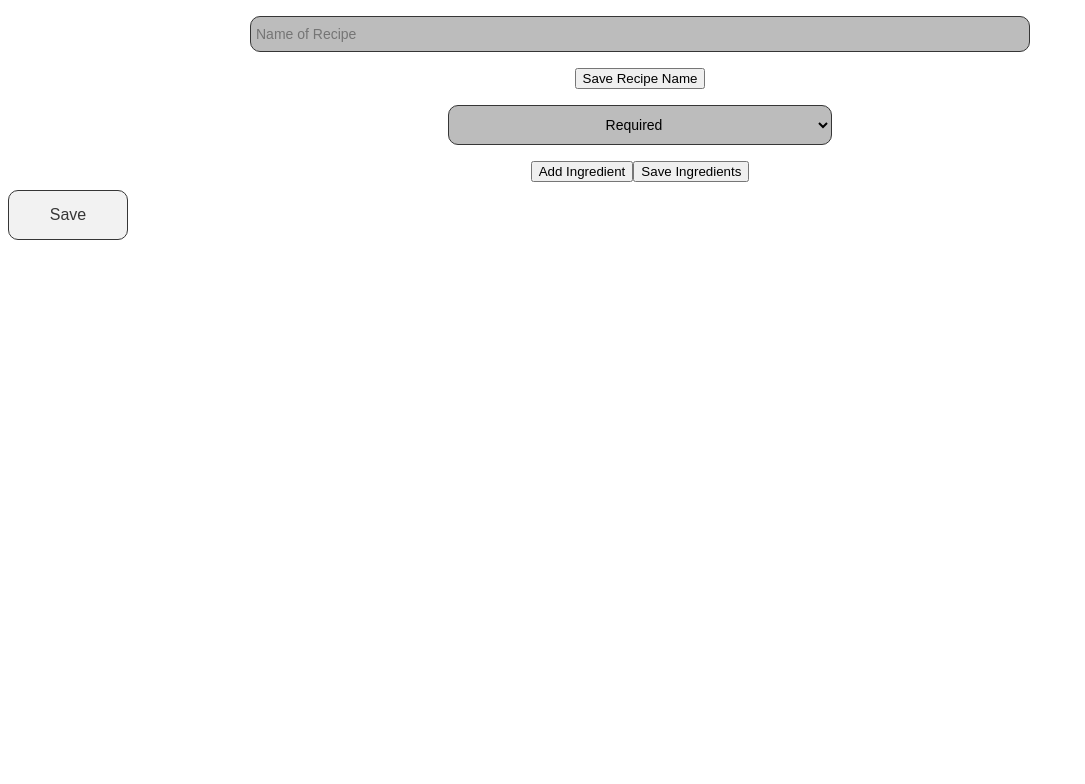
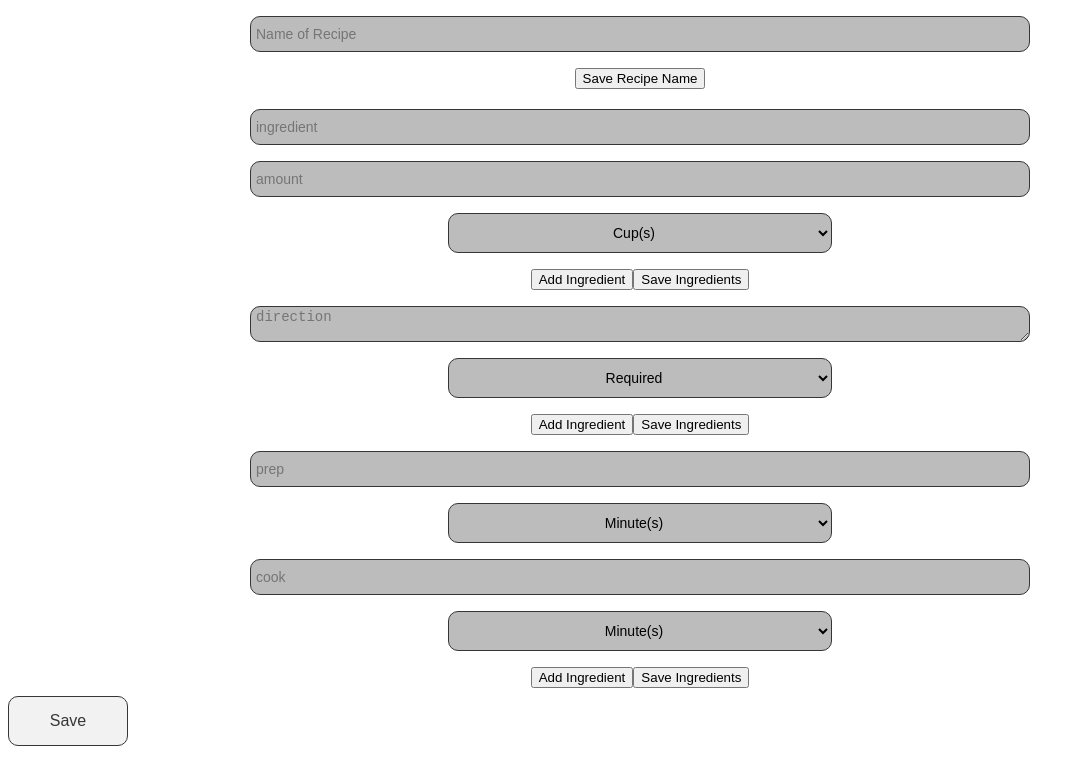
Before and after one commit to G-Sravanthi/recipe-book, a React app: page /build-recipe in a window 1280 px wide. Shown: the top 784 px of the page, without its empty margins (0-1085 px from the left). Built offline with nearby package versions, Linux system fonts and the light colour scheme.

Commit message:
showing all fields on recipe form

```diff
--- a/src/UI/Input.js
+++ b/src/UI/Input.js
@@ -6,47 +6,6 @@ const input = (props) => {
   let element = null
 
   switch (props.tag) {
-  case ('input'):
-    element = (
-      <Aux>
-        <input
-          className={classes.Input}
-          onChange= {props.changed}
-          value={props.value}
-          placeholder={props.children}
-        />
-      </Aux>
-    )
-  break;
-  case ('select'):
-    element = (
-      <select
-        className={classes.Select}
-        onChange={props.changed}
-        value={props.value}
-      >
-        {props.config.options.map((option) => {
-          return (
-            <option key={option.value} value={option.value}>
-              {option.display}
-            </option>
-          )
-        })}
-      </select>
-    )
-  break;
-  case ('textarea'):
-      element = (
-        <Aux>
-          <textarea
-            className={classes.Input}
-            onChange= {props.changed}
-            value={props.value}
-            placeholder={props.children}
-          />
-        </Aux>
-      )
-    break;
     case ('multiple'):
         element = (
           <Aux>
@@ -60,6 +19,15 @@ const input = (props) => {
                   placeholder={item.name}
                 />)
               }
+              if (item.tag === 'textarea') {
+               return (<textarea
+                 key={item.name}
+                 className={classes.Input}
+                 onChange= {(e) => props.changed(e, index)}
+                 value={props.value}
+                 placeholder={item.name}
+               />)
+             }
               if (item.tag === 'select') {
                 return (<select
                     key={item.name}
@@ -88,7 +56,8 @@ const input = (props) => {
           value={props.value}
           placeholder={props.children}
         />
-      </Aux>)
+      </Aux>
+    )
   }
 
   return (
--- a/src/containers/BuildRecipe/BuildRecipe.js
+++ b/src/containers/BuildRecipe/BuildRecipe.js
@@ -8,6 +8,12 @@ import Spinner from '../../UI/Spinner'
 class BuildRecipe extends Component {
   state = {
     recipe: {
+      ready: [
+        {name: 'name', value: true},
+        {name: 'ingredient', value: false},
+        {name: 'directions', value: false},
+        {name: 'prepInfo', value: false},
+      ],
       name: {
         tag: 'input',
         config: {
@@ -20,7 +26,6 @@ class BuildRecipe extends Component {
         },
         valid: false,
         touched: false,
-        finished: false
       },
       ingredients: {
         tag: 'multiple',
@@ -39,8 +44,7 @@ class BuildRecipe extends Component {
              minListLength: 3
            },
            valid: false,
-           touched: false,
-           finished: false
+           touched: false
          },
          {
            name: 'amount',
@@ -55,8 +59,7 @@ class BuildRecipe extends Component {
              require: true
            },
            valid: false,
-           touched: false,
-           finished: false
+           touched: false
          },
          {
            name: 'measurement',
@@ -82,8 +85,7 @@ class BuildRecipe extends Component {
              require: true
            },
            valid: true,
-           touched: true,
-           finished: false
+           touched: true
          }
         ]
       },
@@ -104,8 +106,7 @@ class BuildRecipe extends Component {
               minListLength: 3
             },
             valid: false,
-            touched: false,
-            finished: false
+            touched: false
           },
           {
             name: 'designation',
@@ -124,8 +125,7 @@ class BuildRecipe extends Component {
               require: true
             },
             valid: true,
-            touched: true,
-            finished: false
+            touched: true
           }
         ]
       },
@@ -196,11 +196,6 @@ class BuildRecipe extends Component {
     valid: true,
     send: false,
     loading: false,
-    finished: {
-      name: false,
-      measurement: false,
-      designation: false
-    }
   }
 
   nameChangeHandler = (event, field) => {
@@ -235,16 +230,15 @@ class BuildRecipe extends Component {
     let savedRecipe = {
       ...this.state.recipe
     }
-    let touched = {
-      ...this.state.recipe[field].touched
+    let readyArray = {
+      ...this.state.recipe.ready
     }
-    let finished = {
-      ...this.state.recipe[field].finished
+    for(let i=0; i < readyArray.length; i++) {
+      if(readyArray[i].name === field) {
+        readyArray[i].value = true
+      }
     }
-    finished = true
-    touched = true
-    savedRecipe[field].touched = touched
-    savedRecipe[field].finished = finished
+    savedRecipe.ready = readyArray
     this.setState({recipe: savedRecipe})
   }
 
@@ -289,8 +283,8 @@ class BuildRecipe extends Component {
     }
     let form = (
       <form onSubmit={this.recipeHandler}>
-        {recipeInfo.map((item) => {
-          if (item.id === 'name' && !item.information.touched) {
+        {recipeInfo.map((item, index) => {
+          if (item.id === 'name') {
             return (<Aux key={item.id}>
               <Input
                 key={item.id}
@@ -314,7 +308,7 @@ class BuildRecipe extends Component {
               </div>
             </Aux>)
           }
-          if (item.id === 'ingredients' && this.state.recipe.name.finished) {
+          if (item.id === 'ingredients') {
             console.log(this.state.recipe.ingredients.fields[2].finished);
             return (<Aux key={item.id}>
               <h2>{this.state.recipe.name.value}</h2>
@@ -344,7 +338,7 @@ class BuildRecipe extends Component {
               </div>
             </Aux>)
           }
-          if (item.id === 'directions' && !item.information.fields[1].finished ) {
+          if (item.id === 'directions') {
             return (<Aux key={item.id}>
               <Input
                 key={item.id}
@@ -372,23 +366,30 @@ class BuildRecipe extends Component {
               </div>
             </Aux>)
           }
-          if (item.id === 'prep' && !item.information.touched && this.state.finished.designation) {
+          if (item.id === 'prepInfo') {
             return (<Aux key={item.id}>
               <Input
+                key={item.id}
                 tag={item.information.tag}
-                config={item.information.config}
-                value={item.information.value}
-                changed={(event) => this.inputChangehandler(event,item.id)}
+                config={item.information.fields}
+                changed={(event, index) => this.multipleChangehandler(event,index, item.id)}
+                information={item.information.fields}
                 >
-                  {item.information.config.placeholder}
+                  {item.information.fields}
               </Input>
               <div  style={{
                 textAlign: 'center',
                 width: '100%'
               }}>
                 <button
-                  type='button'>
-                  Add Prep Time
+                  type='button'
+                  onClick={(event) => this.addInfoHandler(event, item.information.fields, item.id)}>
+                  Add Ingredient
+                </button>
+                <button
+                  type='button'
+                  >
+                  Save Ingredients
                 </button>
               </div>
             </Aux>)
```
